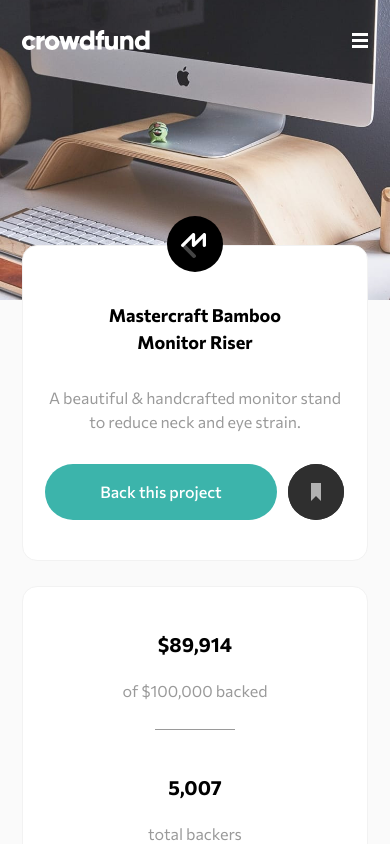
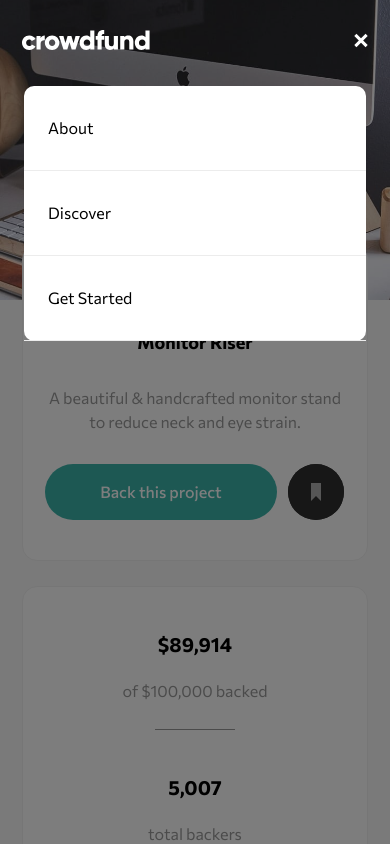
Before and after one commit to florianstancioiu/crowdfunding-product-page, a React (Vite) app: page / in a window 390 px wide. Both pictures are taken after a click on the picture 360 px from the left and 40 px from the top of the page. Shown: the top 844 px of the page. Built offline with nearby package versions, Linux system fonts and the light colour scheme.

Commit message:
feat: implement mobile menu

```diff
--- a/src/components/Header.jsx
+++ b/src/components/Header.jsx
@@ -1,17 +1,50 @@
+import { useState } from 'react';
 import classes from './Header.module.css';
 import logoSvg from '../images/logo.svg';
 import hamburgerSvg from '../images/icon-hamburger.svg';
+import timesSvg from '../images/icon-close-menu.svg';
+import Menu from './ui/Menu';
 
 const Header = () => {
+  const [showMenu, setShowMenu] = useState(false);
+
+  const toggleMenu = () => {
+    setShowMenu((value) => !value);
+  };
+
   return (
     <header className={classes.header}>
-      <div className={classes.wrapper}>
-        <a href='#'>
-          <img src={logoSvg} alt='Crowdfunding Logo Image' />
-        </a>
-
-        <img className={classes.hamburger} src={hamburgerSvg} alt='' />
-      </div>
+      {!showMenu && (
+        <div className={classes.wrapper}>
+          <a href='#'>
+            <img src={logoSvg} alt='Crowdfunding Logo Image' />
+          </a>
+          <img
+            onClick={toggleMenu}
+            className={classes.hamburger}
+            src={hamburgerSvg}
+            alt=''
+          />
+        </div>
+      )}
+      {showMenu && (
+        <div className={classes['menu-wrapper']}>
+          <div className={classes['overlay']}>
+            <div className={classes.wrapper}>
+              <a href='#'>
+                <img src={logoSvg} alt='Crowdfunding Logo Image' />
+              </a>
+              <img
+                onClick={toggleMenu}
+                className={classes.hamburger}
+                src={timesSvg}
+                alt=''
+              />
+            </div>
+            <Menu />
+          </div>
+        </div>
+      )}
     </header>
   );
 };
--- a/src/components/Header.module.css
+++ b/src/components/Header.module.css
@@ -15,3 +15,13 @@
 .hamburger {
   cursor: pointer;
 }
+
+.overlay {
+  position: absolute;
+  top: 0;
+  left: 0;
+  width: 100%;
+  height: 100%;
+  background-color: #00000082;
+  z-index: 2;
+}
--- /dev/null
+++ b/src/components/ui/Menu.jsx
@@ -0,0 +1,21 @@
+import classes from './Menu.module.css';
+
+const Menu = () => {
+  return (
+    <div className={classes.menu}>
+      <div className={classes['inner-menu']}>
+        <div className={classes.link}>
+          <a href='#'>About</a>
+        </div>
+        <div className={classes.link}>
+          <a href='#'>Discover</a>
+        </div>
+        <div className={classes.link}>
+          <a href='#'>Get Started</a>
+        </div>
+      </div>
+    </div>
+  );
+};
+
+export default Menu;
--- /dev/null
+++ b/src/components/ui/Menu.module.css
@@ -0,0 +1,19 @@
+.menu {
+  padding: 0 24px;
+  margin-top: 36px;
+}
+
+.inner-menu {
+  background-color: var(--color-1);
+  border-radius: 10px;
+}
+
+.link {
+  padding: 30px 24px;
+  border-bottom: 1px solid var(--color-11);
+}
+
+.link a {
+  text-decoration: none;
+  color: var(--color-6);
+}
--- a/src/main.css
+++ b/src/main.css
@@ -9,11 +9,16 @@
   --color-8: #f4f4f4;
   --color-9: #d7d7d7;
   --color-10: #cbcbcb;
+  --color-11: #ececec;
 }
 
 body {
   font-family: 'Commissioner', sans-serif;
   font-size: 16px;
+}
+
+#root {
+  position: relative;
 }
 
 /*
```
